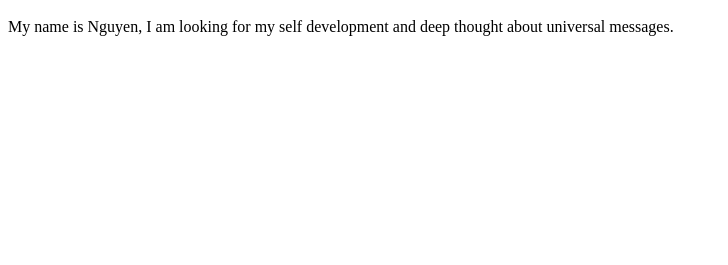
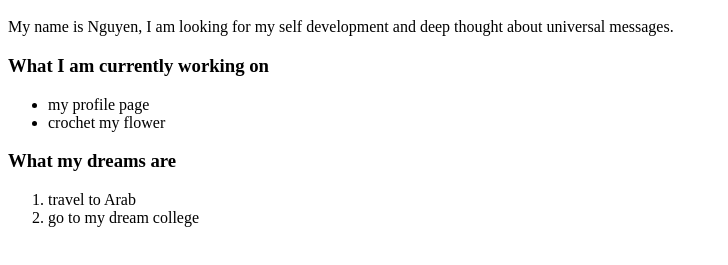
Before and after one commit to Ngntran16/My-profile, a plain HTML site: page index.html in a window 1280 px wide. Shown: the part 407-672 px from the top of the page, without its empty margins (0-728 px from the left). Drawn offline with Linux system fonts and the light colour scheme.

Commit message:
working on profile list added order of dreams and unordered list of what I am working on

```diff
--- a/index.html
+++ b/index.html
@@ -14,6 +14,28 @@
                 <h1>Who am I?</h1>
                 <p>My name is Nguyen, I am looking for my self development and deep thought about universal messages.</p>
             </div>
-        </div>
+
+            <!--Lists div-->
+            <div class="lists">
+
+                <!--unordered listed-->
+                <div>
+                    <h3>What I am currently working on</h3>
+                    <ul>
+                        <li>my profile page</li>
+                        <li>crochet my flower</li>
+                    </ul>
+                </div>
+
+                <!--ordered list-->
+                <div>
+                    <h3>What my dreams are</h3>
+                    <ol>
+                        <li>travel to Arab</li>
+                        <li>go to my dream college</li>
+                    </ol>
+                </div>
+            </div>
+    </div>
 </body>
 </html>
```
